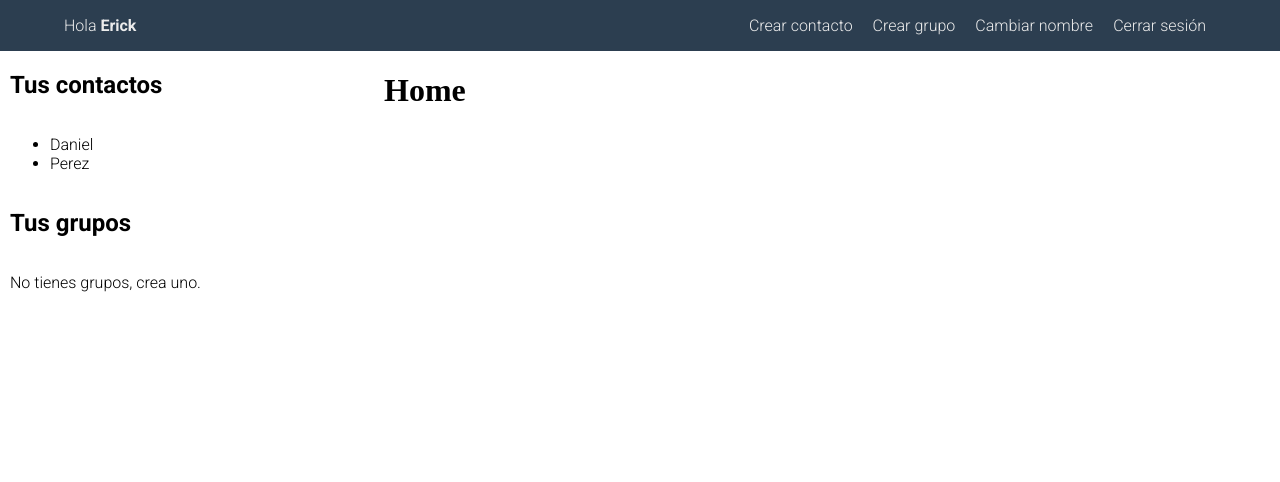
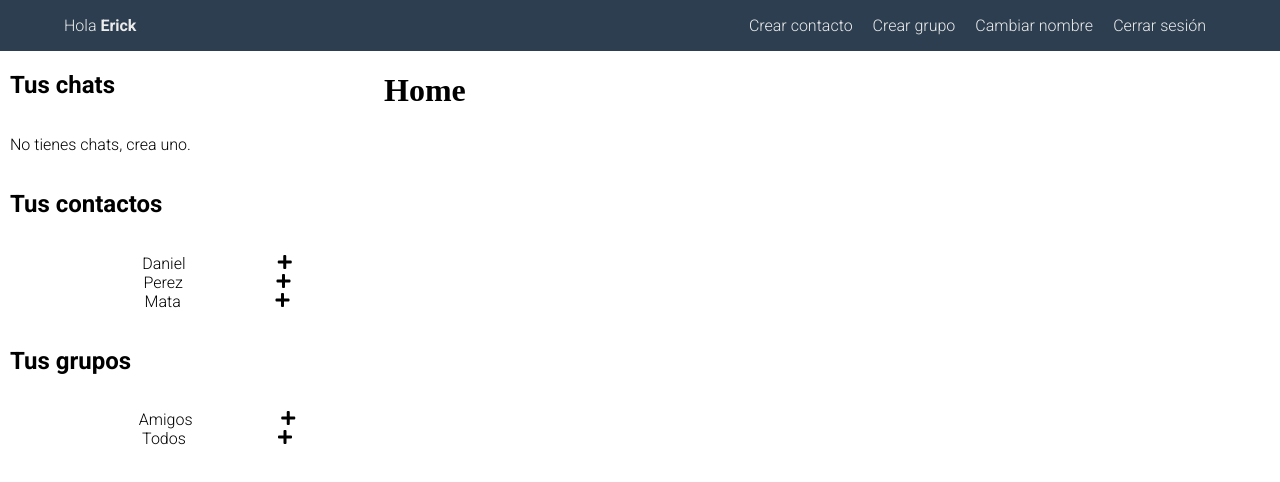
Before and after one commit to Erickowski/chat-anonimo, a React app: page /home in a window 1280 px wide. Shown: the top 482 px of the page. Built offline with nearby package versions, Linux system fonts and the light colour scheme.

Commit message:
Crear y mostrar chats

```diff
--- a/src/App.js
+++ b/src/App.js
@@ -8,12 +8,14 @@ import Home from "./components/Home";
 import AuthState from "./context/auth/authState";
 import GrupoState from "./context/grupos/grupoState";
 import ContactoState from "./context/contactos/contactoState";
+import ChatState from "./context/chats/chatState";
 
 import { GlobalStyles } from "./GlobalStyles";
 
 export const App = () => {
   return (
     <AuthState>
+      <ChatState>
         <ContactoState>
           <GrupoState>
             <Router>
@@ -26,6 +28,7 @@ export const App = () => {
             </Router>
           </GrupoState>
         </ContactoState>
+      </ChatState>
     </AuthState>
   );
 };
--- a/src/components/Sidebar.jsx
+++ b/src/components/Sidebar.jsx
@@ -3,12 +3,20 @@ import styled from "styled-components";
 
 import ContactoContext from "../context/contactos/contactoContext";
 import GrupoContext from "../context/grupos/grupoContext";
+import ChatContext from "../context/chats/chatContext";
 
 const SidebarContainer = styled.div`
     display: flex;
     flex-direction: column;
     padding-left: 10px;
     font-family: "Roboto", sans-serif;
+    ul li {
+        display: flex;
+        justify-content: space-evenly;
+        i {
+            cursor: pointer;
+        }
+    }
 `;
 
 const Sidebar = () => {
@@ -18,15 +26,43 @@ const Sidebar = () => {
     const grupoContext = useContext(GrupoContext);
     const { grupos } = grupoContext;
 
+    const chatContext = useContext(ChatContext);
+    const { chats, crearChat } = chatContext;
+
     return (
         <SidebarContainer>
+            <h2>Tus chats</h2>
+            {chats.length === 0 ? (
+                <p>No tienes chats, crea uno.</p>
+            ) : (
+                <ul>
+                    {chats.map((chat) => (
+                        <li key={chat.id}>{chat.nombre}</li>
+                    ))}
+                </ul>
+            )}
             <h2>Tus contactos</h2>
             {contactos.length === 0 ? (
                 <p>No tienes contactos, crea uno.</p>
             ) : (
                 <ul>
                     {contactos.map((contacto) => (
-                        <li key={contacto.id}>{contacto.nombre}</li>
+                        <li key={contacto.id}>
+                            {contacto.nombre}{" "}
+                            {chats.filter((chat) => chat.idType === contacto.id)
+                                .length === 0 && (
+                                <i
+                                    onClick={() =>
+                                        crearChat(
+                                            contacto.nombre,
+                                            contacto.id,
+                                            "person"
+                                        )
+                                    }
+                                    className="fas fa-plus"
+                                ></i>
+                            )}
+                        </li>
                     ))}
                 </ul>
             )}
@@ -36,7 +72,22 @@ const Sidebar = () => {
             ) : (
                 <ul>
                     {grupos.map((grupo) => (
-                        <li key={grupo.id}>{grupo.nombre}</li>
+                        <li key={grupo.id}>
+                            {grupo.nombre}
+                            {chats.filter((chat) => chat.idType === grupo.id)
+                                .length === 0 && (
+                                <i
+                                    onClick={() =>
+                                        crearChat(
+                                            grupo.nombre,
+                                            grupo.id,
+                                            "group"
+                                        )
+                                    }
+                                    className="fas fa-plus"
+                                ></i>
+                            )}
+                        </li>
                     ))}
                 </ul>
             )}
--- /dev/null
+++ b/src/context/chats/chatContext.jsx
@@ -0,0 +1,5 @@
+import { createContext } from "react";
+
+const chatContext = createContext();
+
+export default chatContext;
--- /dev/null
+++ b/src/context/chats/chatReducer.jsx
@@ -0,0 +1,13 @@
+import { CREAR_CHAT } from "../../types";
+
+export default (state, action) => {
+    switch (action.type) {
+        case CREAR_CHAT:
+            return {
+                ...state,
+                chats: [...state.chats, action.payload],
+            };
+        default:
+            return state;
+    }
+};
--- /dev/null
+++ b/src/context/chats/chatState.jsx
@@ -0,0 +1,36 @@
+import React, { useReducer } from "react";
+import { v4 as uuid } from "uuid";
+
+import ChatContext from "./chatContext";
+import ChatReducer from "./chatReducer";
+
+import { CREAR_CHAT } from "../../types";
+
+const ChatState = ({ children }) => {
+    const initialState = {
+        chats: [],
+    };
+
+    const [state, dispatch] = useReducer(ChatReducer, initialState);
+
+    // Funciones
+    const crearChat = (chat, idType, typeChat) => {
+        dispatch({
+            type: CREAR_CHAT,
+            payload: {
+                id: uuid(),
+                nombre: chat,
+                idType: idType,
+                type: typeChat,
+            },
+        });
+    };
+
+    return (
+        <ChatContext.Provider value={{ chats: state.chats, crearChat }}>
+            {children}
+        </ChatContext.Provider>
+    );
+};
+
+export default ChatState;
--- a/src/context/contactos/contactoState.jsx
+++ b/src/context/contactos/contactoState.jsx
@@ -16,6 +16,10 @@ const ContactoState = ({ children }) => {
             {
                 id: 2,
                 nombre: "Perez",
+            },
+            {
+                id: 3,
+                nombre: "Mata",
             },
         ],
     };
--- a/src/context/grupos/grupoState.jsx
+++ b/src/context/grupos/grupoState.jsx
@@ -8,7 +8,18 @@ import { CREAR_GRUPO } from "../../types";
 
 const GrupoState = ({ children }) => {
     const initialState = {
-        grupos: [],
+        grupos: [
+            {
+                id: uuid(),
+                nombre: "Amigos",
+                integrantes: [1, 2],
+            },
+            {
+                id: uuid(),
+                nombre: "Todos",
+                integrantes: [1, 2, 3],
+            },
+        ],
     };
     const [state, dispatch] = useReducer(GrupoReducer, initialState);
     // Funciones
--- a/src/types/index.js
+++ b/src/types/index.js
@@ -7,3 +7,6 @@ export const CREAR_CONTACTO = "CREAR_CONTACTO";
 
 // Grupos
 export const CREAR_GRUPO = "CREAR_GRUPO";
+
+// Chats
+export const CREAR_CHAT = "CREAR_CHAT";
```
Lines whose indentation alone changed are shown as unchanged.
